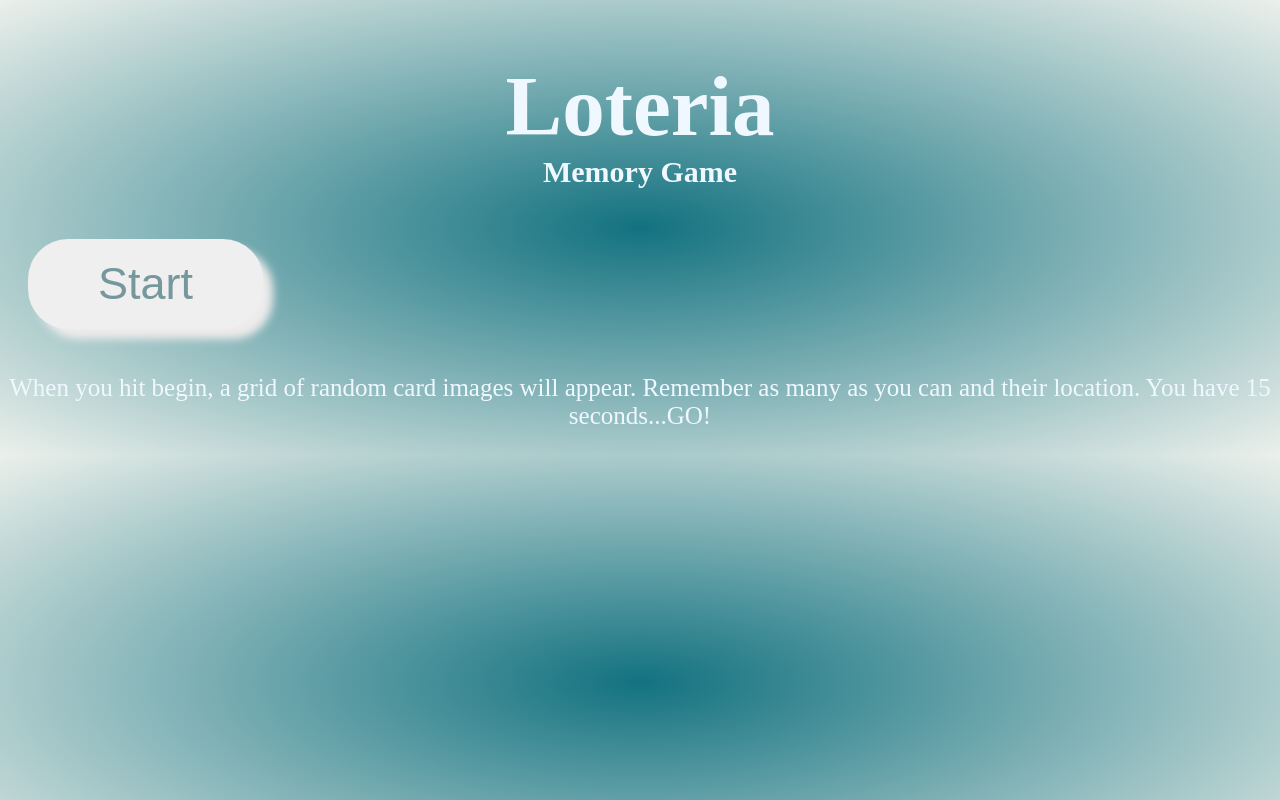
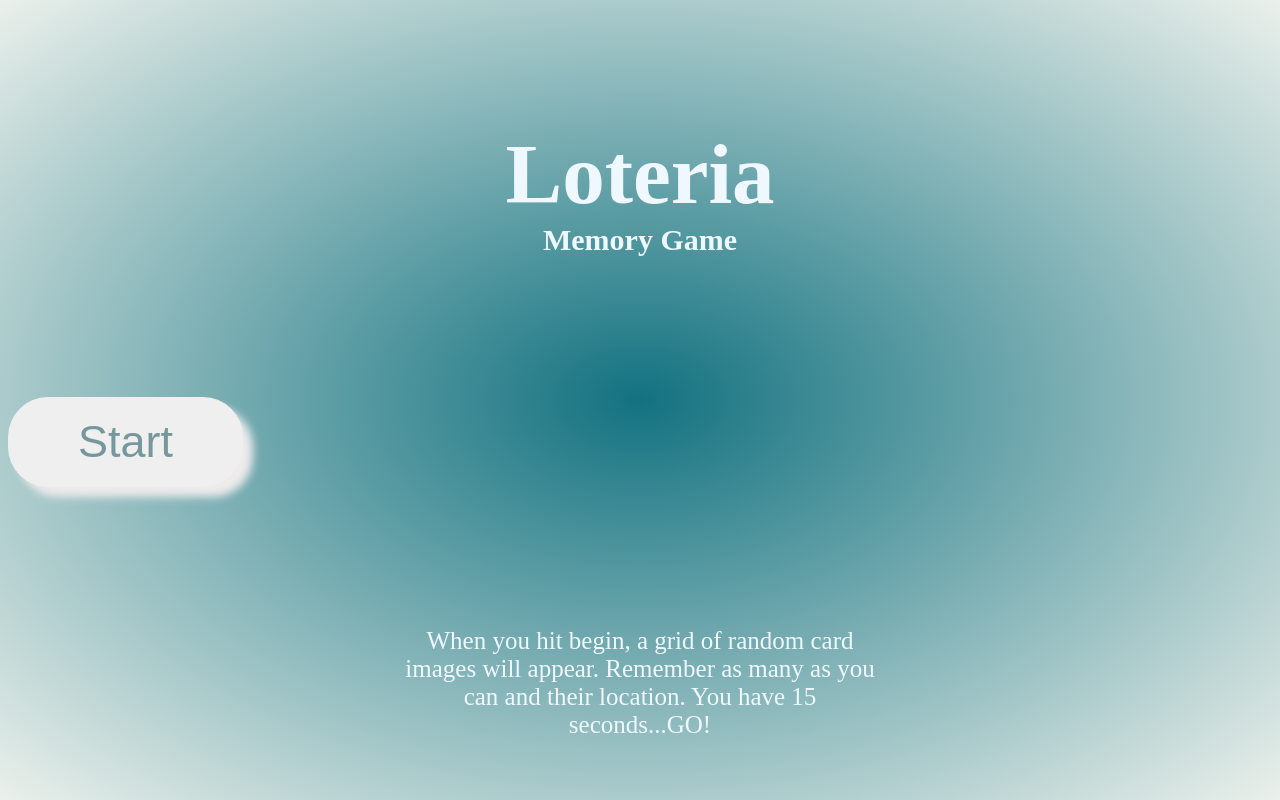
Before and after one commit to laurennguyen395/Loteria-Memory-Edition, a plain HTML site: page index.html in a window 1280 px wide. Drawn offline with Linux system fonts and the light colour scheme.

Commit message:
changed font and fixed placement of stat & ready screen

```diff
--- a/css/style.css
+++ b/css/style.css
@@ -2,6 +2,7 @@
 body {
     background: radial-gradient(rgb(19, 114, 128),rgb(235, 240, 235));
     margin-top: auto;
+    font-family: 'Cinzel', serif;
   }
 
 .startButton {
@@ -10,7 +11,7 @@ body {
     border: none;
     cursor: pointer;
     border-radius: 40px;
-    margin: 20px;
+    margin: 60px auto 80px auto;
     transition: all 0.5s ease-in-out;
     font-size: 45px;
     color: rgb(118, 152, 157);
@@ -24,17 +25,23 @@ h3 {
     margin-top: 0;
     color: aliceblue;
     text-align: center;
+    margin: 0px auto 80px auto;
 }
 h1{
     font-size: 85px;
     color: aliceblue;
-    margin-bottom: 0px;
+    margin: 125px auto 0px auto;
     text-align: center;
 }
 p{
-    text-align: center;
+    display: flex;
+    flex-direction: row;
+    justify-content: center;
     color: aliceblue;
     font-size: 25px;
+    max-width: 500px;
+    margin: 60px auto;
+    text-align: center;
 }
 .container {
     display: flex;
@@ -207,6 +214,9 @@ p{
     .fifteenSeconds{
         text-align: center;
     }
+    .computerChooseP{
+        font-size: 50px;
+    }
     .computerChoiceImgCnt{
         border: dotted;
         border-color:aliceblue;
@@ -215,7 +225,7 @@ p{
         display: flex;
         flex-direction: row;
         justify-content: center;
-        margin: 0px auto;
+        margin: 80px auto;
         box-shadow: 10px 10px 8px #eeebeb;
     }
     .readyButton{
@@ -224,7 +234,7 @@ p{
     border: none;
     cursor: pointer;
     border-radius: 40px;
-    margin: 20px;
+    margin: 80px auto;
     transition: all 0.5s ease-in-out;
     font-size: 45px;
     color: rgb(118, 152, 157);
```
